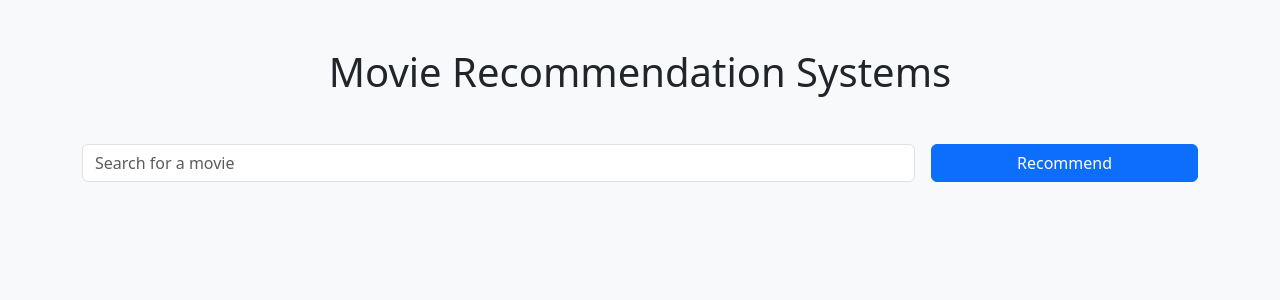
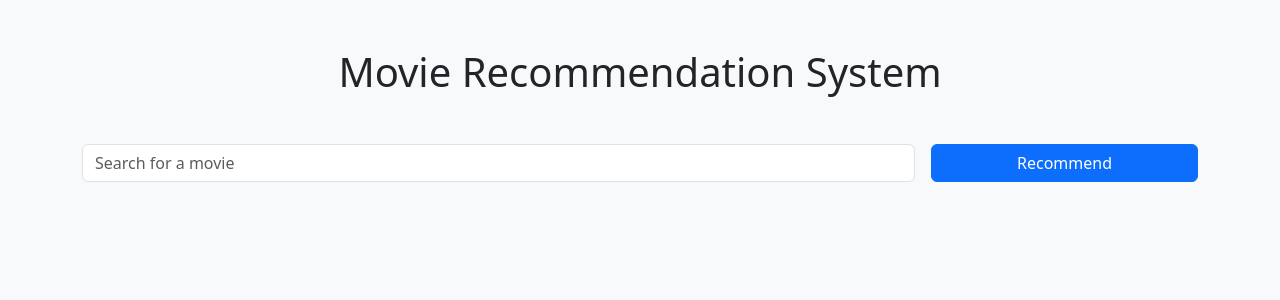
Before and after one commit to gauravjha9/movie-recommendation-system, a Flask app: page / in a window 1280 px wide. Shown: the top 300 px of the page. Run offline with Flask 3, Linux system fonts and the light colour scheme; parts of the project's set-up code (start-up, migrations or seed data) failed here and were passed over.

Commit message:
new changes

```diff
--- a/templates/index.html
+++ b/templates/index.html
@@ -2,7 +2,7 @@
 <html lang="en">
 <head>
   <meta charset="UTF-8">
-  <title>Movie Recommender</title>
+  <title>Movie Recommender System</title>
   <link
     href="https://cdn.jsdelivr.net/npm/bootstrap@5.3.0/dist/css/bootstrap.min.css"
     rel="stylesheet">
@@ -11,7 +11,7 @@
 <body class="bg-light text-dark">
 
   <div class="container py-5">
-    <h1 class="text-center mb-5">Movie Recommendation Systems</h1>
+    <h1 class="text-center mb-5">Movie Recommendation System</h1>
 
     <form method="POST" action="/recommend" class="mb-5">
         <div class="row g-3 align-items-center">
```
